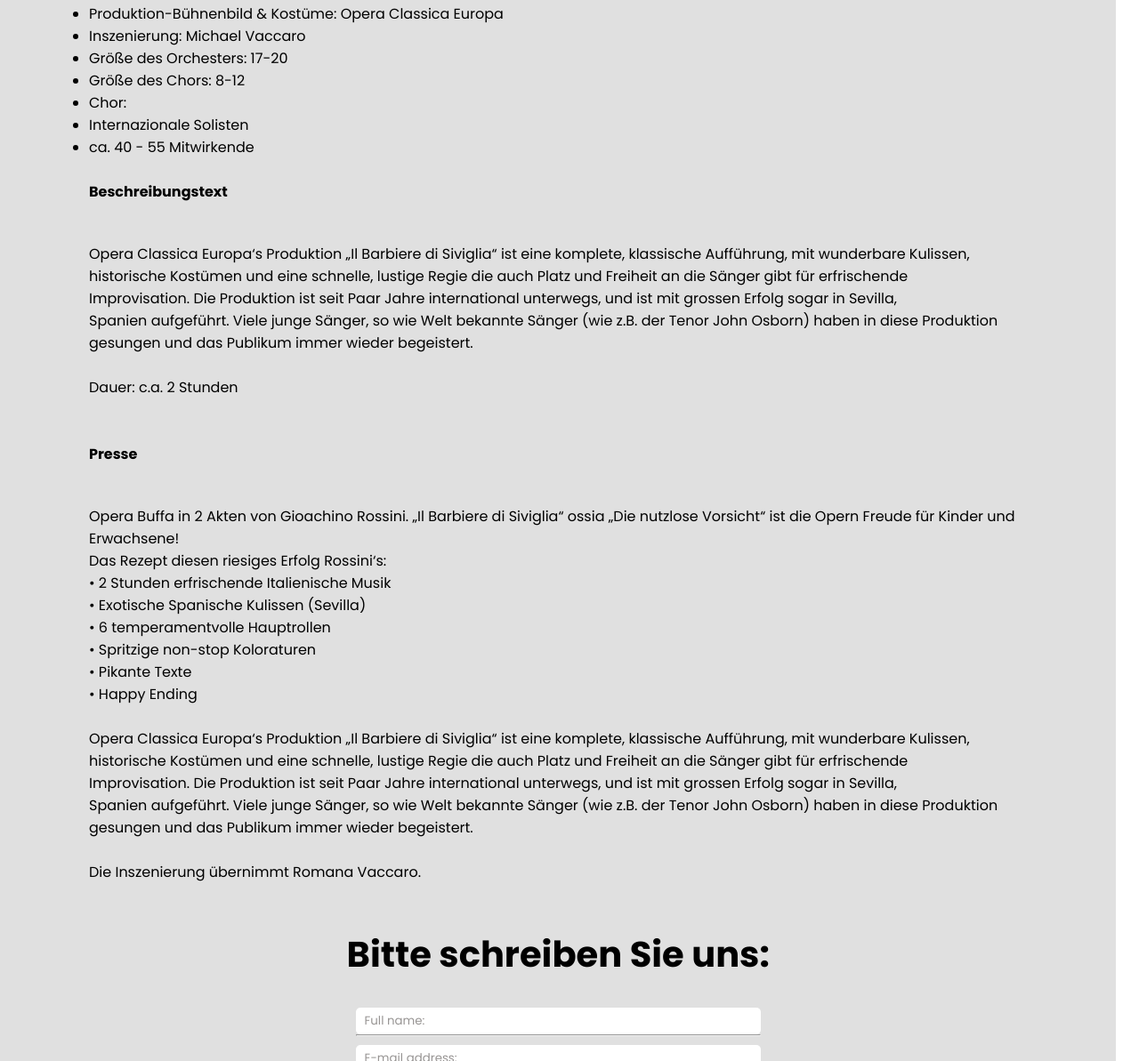
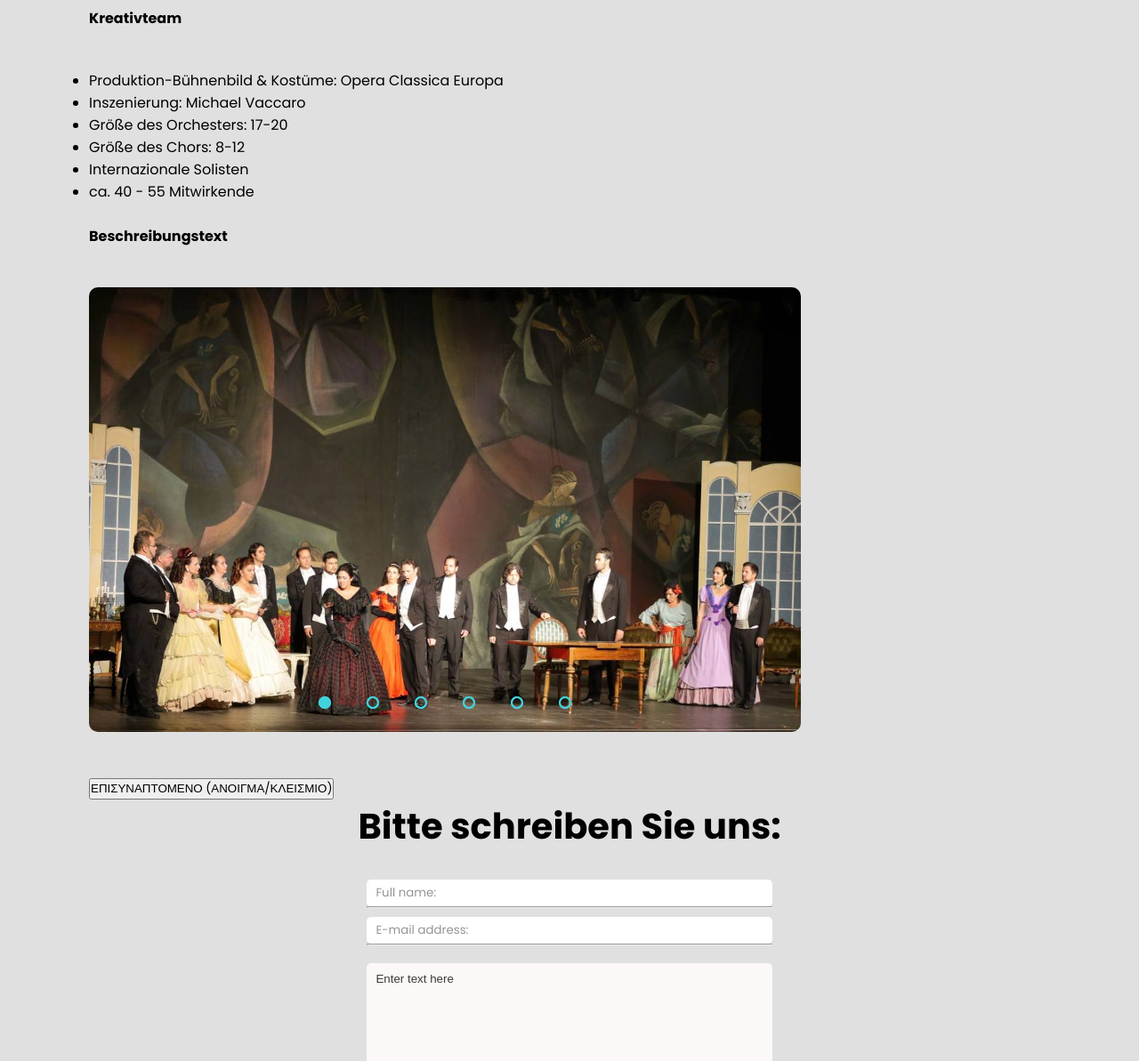
Before and after one commit to Ninjaphil24/OperaClassicaTournee, a website: page index.html in a window 1280 px wide. Shown: the part 3267-4460 px from the top of the page at 89% size. Drawn offline with nearby package versions, Linux system fonts and the light colour scheme.

Commit message:
Add images and pdf

```diff
--- a/classicatournee.css
+++ b/classicatournee.css
@@ -138,7 +138,7 @@
   margin-top: 300vh;
   background: #e0e0e0;
   padding: 50px 100px;
-  width: 98%;
+  width: 100%;
 }
 
 .container1 h3 {
@@ -375,6 +375,106 @@
   height: 40vh;
 }
 
+.slider {
+  width: 800px;
+  height: 500px;
+  border-radius: 10px;
+  overflow: hidden;
+}
+
+.slides {
+  width: 500%;
+  height: 500px;
+  display: flex;
+}
+
+.slides input {
+  display: none;
+}
+
+.slide {
+  width: 20%;
+  transition: 2s;
+}
+
+.slide img {
+  width: 800px;
+  height: 500px;
+}
+
+/* css for manual slide navigator */
+
+.navigation-manual {
+  position: absolute;
+  width: 800px;
+  margin-top: -40px;
+  display: flex;
+  justify-content: center;
+}
+
+.manual-btn {
+  border: 2px solid #40D3DC;
+  padding: 5px;
+  border-radius: 10px;
+  cursor: pointer;
+  transition: 1s;
+}
+
+.manual-btn:not(:last-child) {
+  margin-right: 40px;
+}
+
+.manual-btn:hover {
+  background: #40D3DC;
+}
+
+#radio1:checked ~ .first {
+  margin-left: 0;
+}
+#radio2:checked ~ .first {
+  margin-left: -20%;
+}
+#radio3:checked ~ .first {
+  margin-left: -40%;
+}
+#radio4:checked ~ .first {
+  margin-left: -60%;
+}
+
+/* css for automatic navigation */
+
+.navigation-auto {
+  position:absolute;
+  display: flex;
+  width: 800px;
+  justify-content: center;
+  margin-top: 460px
+}
+
+.navigation-auto div {
+  border: 2px solid #40D3DC;
+  padding: 5px;
+  border-radius: 10px;
+  transition: 1s;
+}
+
+.navigation-auto div:not(:last-child) {
+  margin-right: 40px;
+}
+
+#radio1:checked ~ .navigation-auto .auto-btn1 {
+  background: #40D3DC;
+}
+#radio2:checked ~ .navigation-auto .auto-btn2 {
+  background: #40D3DC;
+}
+#radio3:checked ~ .navigation-auto .auto-btn3 {
+  background: #40D3DC;
+}
+#radio4:checked ~ .navigation-auto .auto-btn4 {
+  background: #40D3DC;
+}
+
 @media (max-width: 786px) {
   h2 {
     font-size: 40px;
--- a/index.html
+++ b/index.html
@@ -14,7 +14,7 @@
     <li><a href="#about">About</a></li>
     <li><a href="#contact">Contact</a></li>
   </ul>
-  <div id="progressbar"> </div>
+
   <h2>
     OPERA CLASSICA TOURNÉE
   </h2>
@@ -33,7 +33,7 @@
 
 <div class="container1" id="about">
       <h3>OPERA CLASSICA EUROPA</h3>
-      <h4>INTHEGA TOURNÉE</h4>
+      <h4>TOURNÉE DEUTSCHLAND, ÖSTERREICH, SCHWEITZ</h4>
       <h5>Allgemeine Informationen</h5>
       <p>Mit dem Ende der Pandemie bereitet Opera Classica eine Reihe von Produktionen für Theater in Deutschland, Österreich und der Schweiz vor, sowie im übrigen Europa. 9 verschiedene Opern aus dem großen Repertoire werden vorbereitet, um den Bedürfnissen des Inthega-Kreises gerecht zu werden, indem sie schnell und flexibel sind, ohne die Schönheit einer klassischen Produktion zu beeinträchtigen. Hochwertige historische Kostüme, die von wunderschönen Kulissen umhüllt werden, ergeben ein ästhetisch ansprechendes Ergebnis, um die spektakulären Sänger und Musiker der großartigen Werke, die präsentiert werden, zu schmücken.
         <br> <br>
@@ -48,12 +48,15 @@
           <li>"Norma" - Bellini</li>
           <li>"L'elisir d'amore" - Donizetti</li>
           <li>"Hoffmanns Erzälungen" - Offenbach</li>
+          <li>"Die Lustige Witwe" - Lehar</li>
+          <li>"Das Land des Lächelns" - Lehar</li>
+          <li>"Die Fledermaus" - Strauß</li>
         </ul>
       </p>
       <br />
       <br />
       <h5>Kategorie</h5>
-      <p>Musiktheater - Oper</p>
+      <p>Musiktheater - Oper - Operette</p>
       <br><br>
       <h5>Kreativteam</h5><br>
       <p>
@@ -62,33 +65,73 @@
              <li>Inszenierung:  Michael Vaccaro</li>
              <li>Größe des Orchesters: 17-20</li>
              <li>Größe des Chors: 8-12</li>
-             <li>Chor: </li>
              <li>Internazionale Solisten</li>
              <li>ca. 40 - 55 Mitwirkende</li>
            </ul>
       </p>
       <br>
       <h5>Beschreibungstext</h5> <br>
-      <p>Opera Classica Europa‘s Produktion „Il Barbiere di Siviglia“ ist eine komplete, klassische Aufführung, mit wunderbare Kulissen, historische Kostümen und eine schnelle, lustige Regie die auch Platz und Freiheit an die Sänger gibt für erfrischende Improvisation. Die Produktion ist seit Paar Jahre international unterwegs, und ist mit grossen Erfolg sogar in Sevilla, Spanien aufgeführt. Viele junge Sänger, so wie Welt bekannte Sänger (wie z.B. der Tenor John Osborn) haben in diese Produktion gesungen und das Publikum immer wieder begeistert.
-      <br> <br>
-      Dauer: c.a. 2 Stunden
-      <br /> </p> <br> <br>
-      <h5>Presse</h5>
-      <br>
-      <p>Opera Buffa in 2 Akten von Gioachino Rossini. „Il Barbiere di Siviglia“ ossia „Die nutzlose Vorsicht“ ist die Opern Freude für Kinder und Erwachsene! <br>
-      Das Rezept diesen riesiges Erfolg Rossini‘s: <br>
-        • 2 Stunden erfrischende Italienische Musik <br>
-        • Exotische Spanische Kulissen (Sevilla) <br>
-        • 6 temperamentvolle Hauptrollen <br>
-        • Spritzige non-stop Koloraturen <br>
-        • Pikante Texte <br>
-        • Happy Ending <br> <br>
 
-      Opera Classica Europa‘s Produktion „Il Barbiere di Siviglia“ ist eine komplete, klassische Aufführung, mit wunderbare Kulissen, historische Kostümen und eine schnelle, lustige Regie die auch Platz und Freiheit an die Sänger gibt für erfrischende Improvisation. Die Produktion ist seit Paar Jahre international unterwegs, und ist mit grossen Erfolg sogar in Sevilla, Spanien aufgeführt. Viele junge Sänger, so wie Welt bekannte Sänger (wie z.B. der Tenor John Osborn) haben in diese Produktion gesungen und das Publikum immer wieder begeistert.
-      <br> <br>
-      Die Inszenierung übernimmt Romana Vaccaro.
-
-      </p> <br><br>
+      <!-- image slider start -->
+        <div class="slider">
+          <div class="slides">
+              <!-- radiobuttons start -->
+              <input type="radio" name="radio-btn" id="radio1">
+              <input type="radio" name="radio-btn" id="radio2">
+              <input type="radio" name="radio-btn" id="radio3">
+              <input type="radio" name="radio-btn" id="radio4">
+              <input type="radio" name="radio-btn" id="radio5">
+              <input type="radio" name="radio-btn" id="radio6">
+              <!-- radiobuttons end -->
+              <!-- slide images start -->
+              <div class="slide first">
+                  <img src="images/1.jpg" alt="">
+              </div>
+              <div class="slide">
+                  <img src="images/2.jpg" alt="">
+              </div>
+              <div class="slide">
+                  <img src="images/3.jpg" alt="">
+              </div>
+              <div class="slide">
+                  <img src="images/4.jpg" alt="">
+              </div>
+              <div class="slide">
+                  <img src="images/5.jpg" alt="">
+              </div>
+              <div class="slide">
+                  <img src="images/6.jpg" alt="">
+              </div>
+              <!-- slide images end -->
+              <!-- automatic navigation start -->
+              <div class="navigation-auto">
+                  <div class="auto-btn1"></div>
+                  <div class="auto-btn2"></div>
+                  <div class="auto-btn3"></div>
+                  <div class="auto-btn4"></div>
+                  <div class="auto-btn5"></div>
+                  <div class="auto-btn6"></div>
+              </div>
+              <!-- automatic navigation end -->
+          </div>
+              <!-- manual navigation start -->
+              <div class="navigation-manual">
+                  <label for="radio1" class="manual-btn"></label>
+                  <label for="radio2" class="manual-btn"></label>
+                  <label for="radio3" class="manual-btn"></label>
+                  <label for="radio4" class="manual-btn"></label>
+                  <label for="radio5" class="manual-btn"></label>
+                  <label for="radio6" class="manual-btn"></label>
+              </div>
+              <!-- manual navigation end -->
+        </div>
+      <br><br>
+      <div class="pdf">
+        <button onclick="myFunction()">ΕΠΙΣΥΝΑΠΤΟΜΕΝΟ (ΑΝΟΙΓΜΑ/ΚΛΕΙΣΜΙΟ)</button>
+        <div id="pdf" style="display: none;">
+        <p><iframe src='images/Backdrops.pdf' width="1000px" height="1000px"></iframe></p>
+        </div>
+      </div>
 
   <div class="d-flex" id="contact">
     <form action="https://formspree.io/f/xoqrjvve" method="post" class="d-flex">
@@ -184,15 +227,7 @@
 </div><!--container1-->
 
 <script src="https://code.jquery.com/jquery-3.4.1.js"></script>
-<script type="text/javascript">
-  $(window).scroll(function(){
-    var scroll = $(window).scrollTop(),
-    dh = $(document).height(),
-    wh = $(window).height();
-    scrollPercent = (scroll / (dh-wh)) * 100;
-    $('#progressbar').css('height', scrollPercent + '%');
-    })
-</script>
+
 <script type="text/javascript">
   var section = document.querySelector('section');
   window.addEventListener('scroll', function(){
@@ -211,6 +246,24 @@
     }
     prevScrollpos = currentScrollPos;
   }
+
+    function myFunction() {
+    var x = document.getElementById("pdf");
+    if (x.style.display === "none") {
+      x.style.display = "block";
+    } else {
+      x.style.display = "none";
+    }
+  }
+
+      var counter = 1;
+    setInterval(function(){
+        document.getElementById('radio'+ counter).checked = true;
+        counter++;
+        if(counter>4){
+            counter=1;
+        }
+    },5000);
   </script>
 
   </body>
```
Also changed, not shown: images/1.jpg (added), images/2.jpg (added), images/4.jpg (added), images/5.jpg (added), 3 other files.
